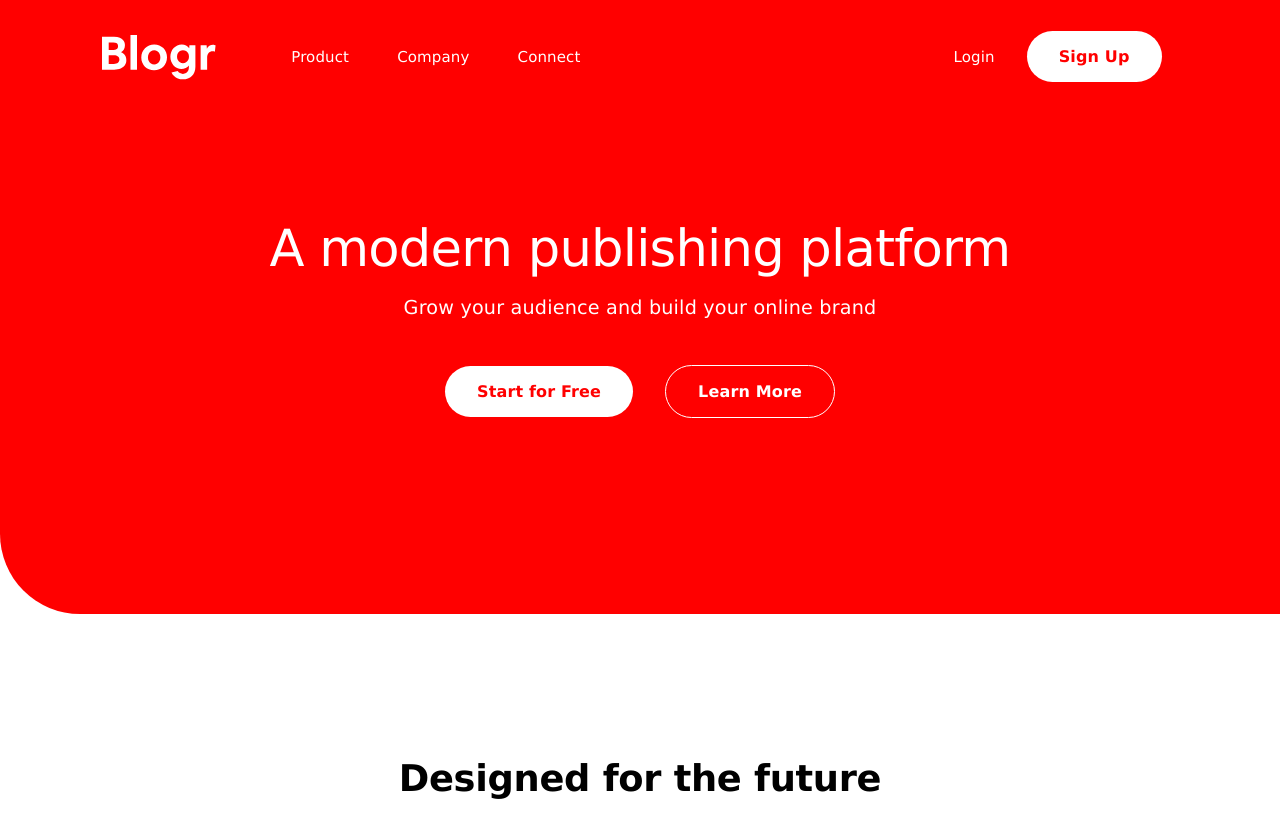
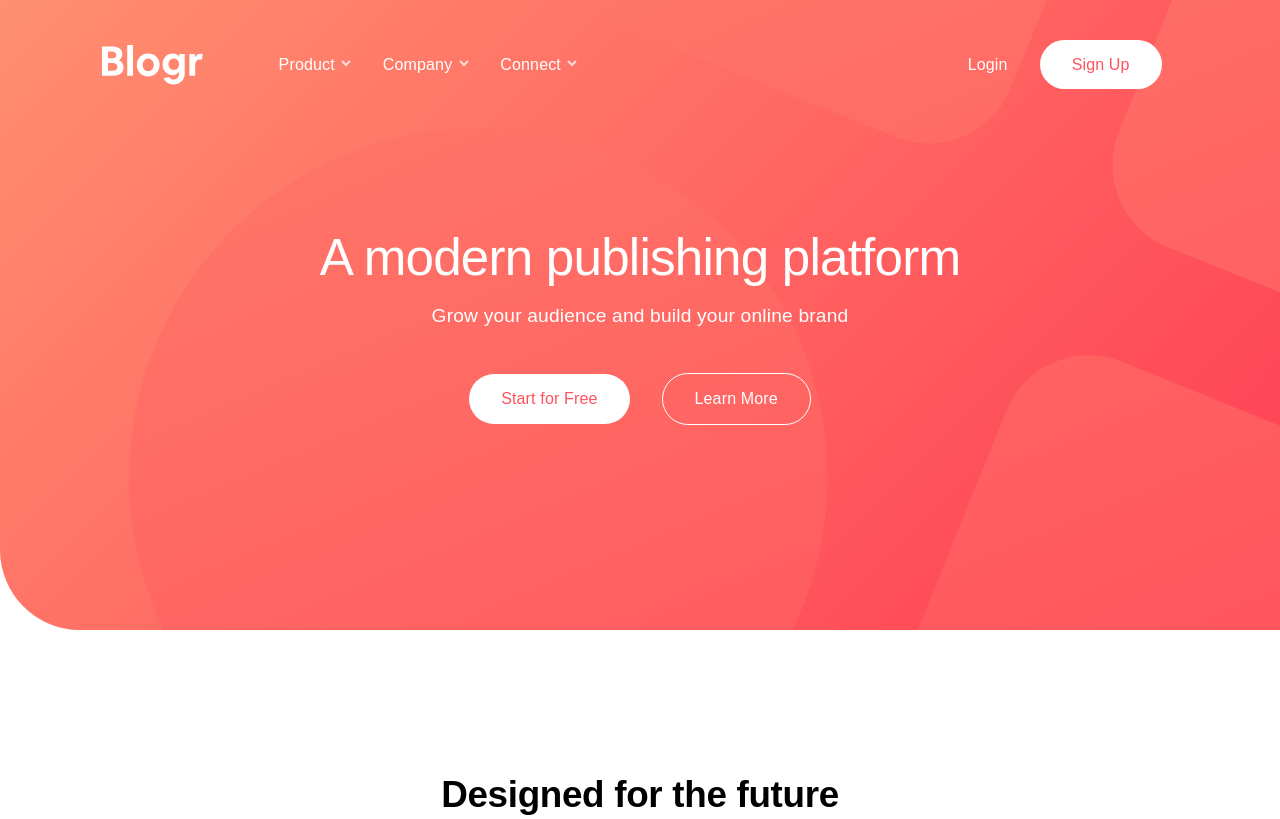
Before and after one commit to atorres-io/frontend-mentor-blogr-lading-page, a website: page sources/index.html in a window 1280 px wide. Shown: the top 819 px of the page. Drawn offline with Linux system fonts and the light colour scheme; a web font is replaced by a local one.

Commit message:
styles(header): improved header

```diff
--- a/sources/assets/styles/dropdowns.css
+++ b/sources/assets/styles/dropdowns.css
@@ -1,9 +1,45 @@
+ul {
+	display: flex;
+	flex-flow: row nowrap;
+	justify-content: center;
+	align-items: center;
+	list-style: none;
+}
+
+ul li {
+	position: relative;
+	cursor: pointer;
+	height: 50px;
+	line-height: 50px;
+	color: var(--color-font-light);
+}
+
+ul.list__active--dropdown > li {
+	padding: 0 1rem;
+	margin: 0 0.5rem;
+}
+
+ul.list__active--dropdown > li:after {
+	position: absolute;
+	top: 20px;
+	right: 0;
+	content: url('../images/icon-arrow-light.svg');
+	width: 0.6rem;
+	height: 0.6rem;
+	transition: transform 350ms cubic-bezier(0.25, 0.1, 0.25, 1.65);
+}
+
+ul.list__active--dropdown > li:hover:after {
+	transform: rotate(180deg);
+}
+
 ul li ul {
 	position: absolute;
 	top: 3rem;
 	left: 0;
 	width: 200px;
 	height: auto;
+	padding: 1.5rem 3rem 1.5rem 2rem;
 	box-shadow: 0 12px 24px -12px rgb(0 0 0 / 24%);
 	background-color: var(--color-background);
 	border-radius: var(--border-radius-sm) var(--border-radius-sm)
@@ -16,6 +52,10 @@ ul li ul {
 	visibility: hidden;
 	pointer-events: none;
 	user-select: none;
+}
+
+ul li:hover {
+	text-decoration: underline;
 }
 
 ul li:hover ul {
@@ -34,16 +74,21 @@ ul li ul {
 }
 
 ul li ul li {
-	width: 100%;
+	width: auto;
+	height: 40px;
+	line-height: 40px;
 }
 
 ul li ul li a {
 	display: block;
-	width: 100%;
+	width: auto;
 	height: 100%;
 	color: var(--color-font-dark);
-	padding-left: 1.5vw;
-	transition: background-color 250ms ease;
+	transition: font-weight 250ms ease;
+}
+
+ul li ul li:hover {
+	text-decoration: none;
 }
 
 ul li ul li:first-child a {
@@ -55,5 +100,5 @@ ul li ul li:last-child a {
 }
 
 ul li ul li a:hover {
-	background-color: rgb(0 0 0 / 10%);
+	font-weight: 700;
 }
--- a/sources/assets/styles/general.css
+++ b/sources/assets/styles/general.css
@@ -27,6 +27,7 @@ h1 {
 	letter-spacing: -0.01562em;
 	font-style: normal;
 	text-transform: none;
+	font-family: 'Overpass', sans-serif;
 }
 
 h2 {
@@ -36,6 +37,7 @@ h2 {
 	letter-spacing: -0.00833em;
 	font-style: normal;
 	text-transform: none;
+	font-family: 'Overpass', sans-serif;
 }
 
 h3 {
@@ -45,6 +47,7 @@ h3 {
 	letter-spacing: 0;
 	font-style: normal;
 	text-transform: none;
+	font-family: 'Overpass', sans-serif;
 }
 
 h4.subtitle1 {
@@ -56,11 +59,12 @@ h4.subtitle1 {
 	text-align: center;
 	font-style: normal;
 	text-transform: none;
+	font-family: 'Overpass', sans-serif;
 }
 
 p {
 	font-weight: 400;
-	font-size: clamp(14px, 2vw, 15px);
+	font-size: clamp(14px, 2vw, 16px);
 	line-height: 1.5;
 	letter-spacing: 0.00938em;
 	font-style: normal;
@@ -71,7 +75,7 @@ li,
 span,
 button {
 	font-weight: 400;
-	font-size: clamp(14px, 2vw, 15px);
+	font-size: clamp(14px, 2vw, 16px);
 	line-height: 1.5;
 	letter-spacing: 0.00938em;
 	font-style: normal;
@@ -87,18 +91,18 @@ span.list--item {
 	color: var(--color-font-light);
 }
 
-span.list--item::after {
+span.list--item:after {
 	position: absolute;
 	top: 1.2rem;
 	right: -1.5rem;
-	content: url('../images/icon_arrow_down.svg');
+	content: url('../images/icon-arrow-dark.svg');
 	width: 0.95rem;
 	height: 0.95rem;
 }
 
 a {
 	font-weight: 400;
-	font-size: clamp(14px, 2vw, 15px);
+	font-size: clamp(14px, 2vw, 16px);
 	letter-spacing: 0.00938em;
 	font-style: normal;
 	text-transform: none;
@@ -114,9 +118,10 @@ a.list__link--item {
 header {
 	width: 100%;
 	height: auto;
-	background-color: var(--color-primary); /* Será imagen */
+	background: url('../images/bg-pattern-intro.svg') no-repeat 26% 53% / 220%,
+		linear-gradient(-45deg, hsl(353, 100%, 62%), hsl(13, 100%, 72%));
 	border-bottom-left-radius: var(--border-radius-xl);
-	padding: 4vh 8vw;
+	padding: 5vh 8vw;
 }
 
 main {
@@ -170,33 +175,3 @@ hgroup div.container__buttons--inline {
 	align-items: center;
 	margin: 1.7rem 0;
 }
-
-ul {
-	display: flex;
-	flex-flow: row nowrap;
-	justify-content: center;
-	align-items: center;
-	list-style: none;
-}
-
-ul li {
-	position: relative;
-	cursor: pointer;
-	height: 50px;
-	line-height: 50px;
-	color: var(--color-font-light);
-}
-
-ul.list__active--dropdown > li {
-	padding: 0 1rem;
-	margin: 0 0.5rem;
-}
-
-ul.list__active--dropdown > li::after {
-	position: absolute;
-	top: 20px;
-	right: 0;
-	content: url('../images/icon_arrow_down.svg');
-	width: 0.6rem;
-	height: 0.6rem;
-}
--- a/sources/assets/styles/global.css
+++ b/sources/assets/styles/global.css
@@ -1,23 +1,26 @@
+@import 'https://fonts.google.com/specimen/Overpass?preview.text_type=custom';
+@import 'https://fonts.google.com/specimen/Ubuntu?preview.text_type=custom';
+
 *,
-*::before,
-*::after {
+*:before,
+*:after {
 	margin: 0;
 	padding: 0;
 	outline: 0;
 	box-sizing: border-box;
-	font-family: Verdana, Geneva, Tahoma, sans-serif;
+	font-family: 'Ubuntu', sans-serif;
 }
 
 :root {
-	--color-background: #ffffff;
-	--color-primary: red;
-	--color-secondary: blue;
-	--color-tertiary: #2c2c2c;
-	--color-grey-low: #c1c1c1;
-	--color-grey-medium: #b6b6b6;
-	--color-grey-hard: #888888;
-	--color-font-light: #ffffff;
-	--color-font-dark: #2c2c2c;
+	--color-background: hsl(0, 0%, 100%);
+	--color-primary: hsl(356, 100%, 66%);
+	--color-primary-hover: hsl(355, 100%, 74%);
+	--color-secondary: hsl(208, 49%, 24%);
+	--color-tertiary: hsl(240, 10%, 16%);
+	--color-grey: hsl(240, 2%, 79%);
+	--color-font-light: hsl(0, 0%, 100%);
+	--color-font-grey: hsl(240, 2%, 79%);
+	--color-font-dark: hsl(208, 49%, 24%);
 	--border-radius-fl: 30rem;
 	--border-radius-xl: 5rem;
 	--border-radius-md: 2vw;
--- a/sources/assets/styles/media.css
+++ b/sources/assets/styles/media.css
@@ -8,7 +8,7 @@
 	}
 }
 
-@media only screen and (max-width: 600px) {
+@media only screen and (max-width: 375px) {
 	h3 {
 		padding: 0 1.3rem;
 		margin-bottom: 1rem;
--- a/sources/assets/styles/objects.css
+++ b/sources/assets/styles/objects.css
@@ -6,7 +6,7 @@
 
 .logotype img {
 	width: auto;
-	height: 45px;
+	height: 40px;
 	object-position: center center;
 	object-fit: contain;
 }
@@ -34,26 +34,39 @@
 	margin: 0 1rem;
 }
 
+.link:hover {
+	text-decoration: underline;
+}
+
 .button__primary--fill {
 	appearance: none;
-	font-weight: 600;
-	font-size: clamp(14px, 2vw, 16px);
 	color: var(--color-primary);
 	margin: 0 1rem;
 	padding: 1rem 2rem;
 	border: none;
 	border-radius: var(--border-radius-fl);
 	background-color: var(--color-background);
+	transition: background-color 250ms ease, color 250ms ease;
+}
+
+.button__primary--fill:hover {
+	text-decoration: none;
+	background-color: var(--color-primary-hover);
+	color: var(--color-font-light);
 }
 
 .button__primary--outline {
 	appearance: none;
-	font-weight: 600;
-	font-size: clamp(14px, 2vw, 16px);
 	color: var(--color-font-light);
 	margin: 0 1rem;
 	padding: 1rem 2rem;
 	border: solid 1px var(--color-background);
 	border-radius: var(--border-radius-fl);
 	background-color: transparent;
+	transition: background-color 250ms ease, color 250ms ease;
 }
+
+.button__primary--outline:hover {
+	background-color: var(--color-background);
+	color: var(--color-primary);
+}
```
